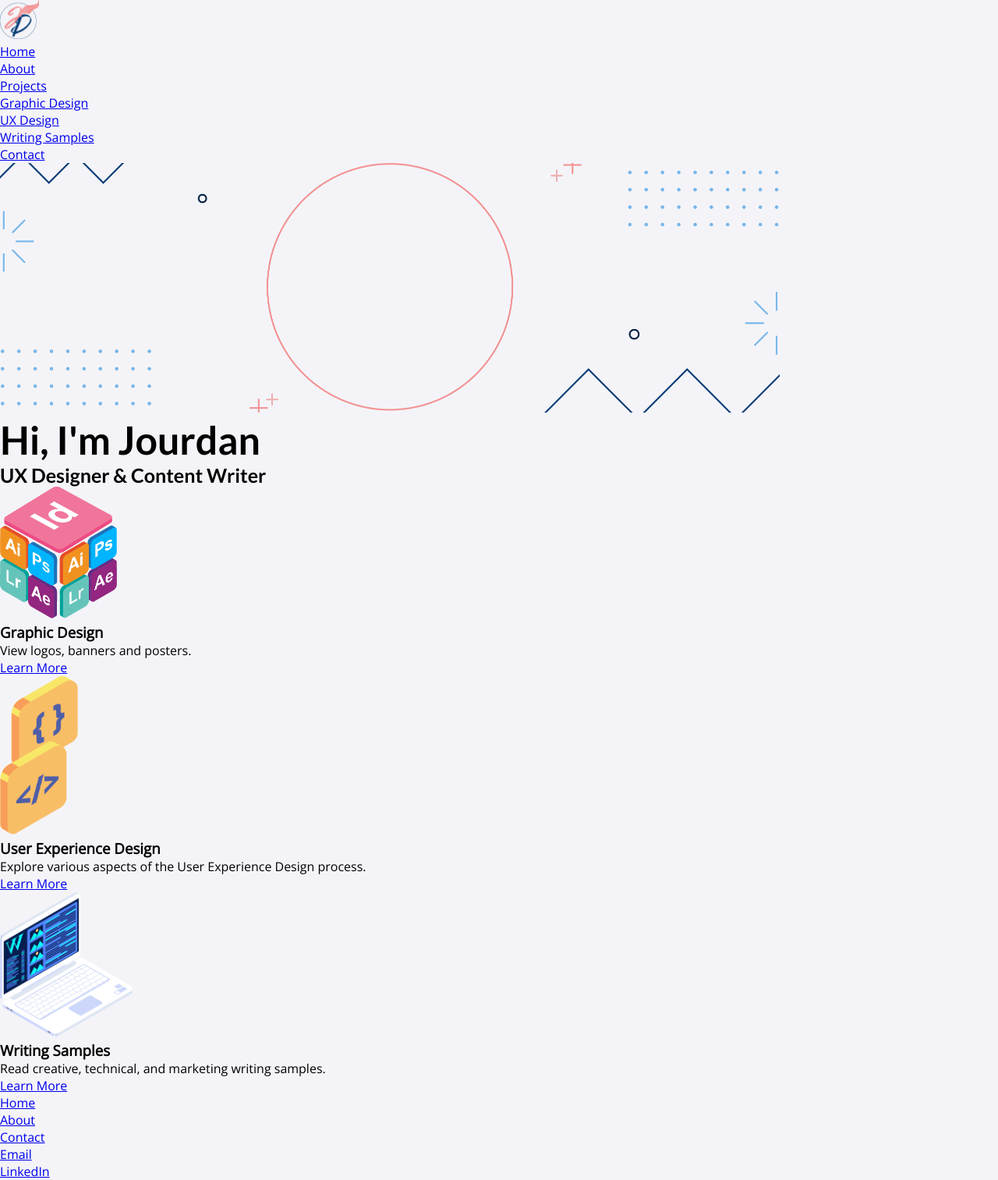
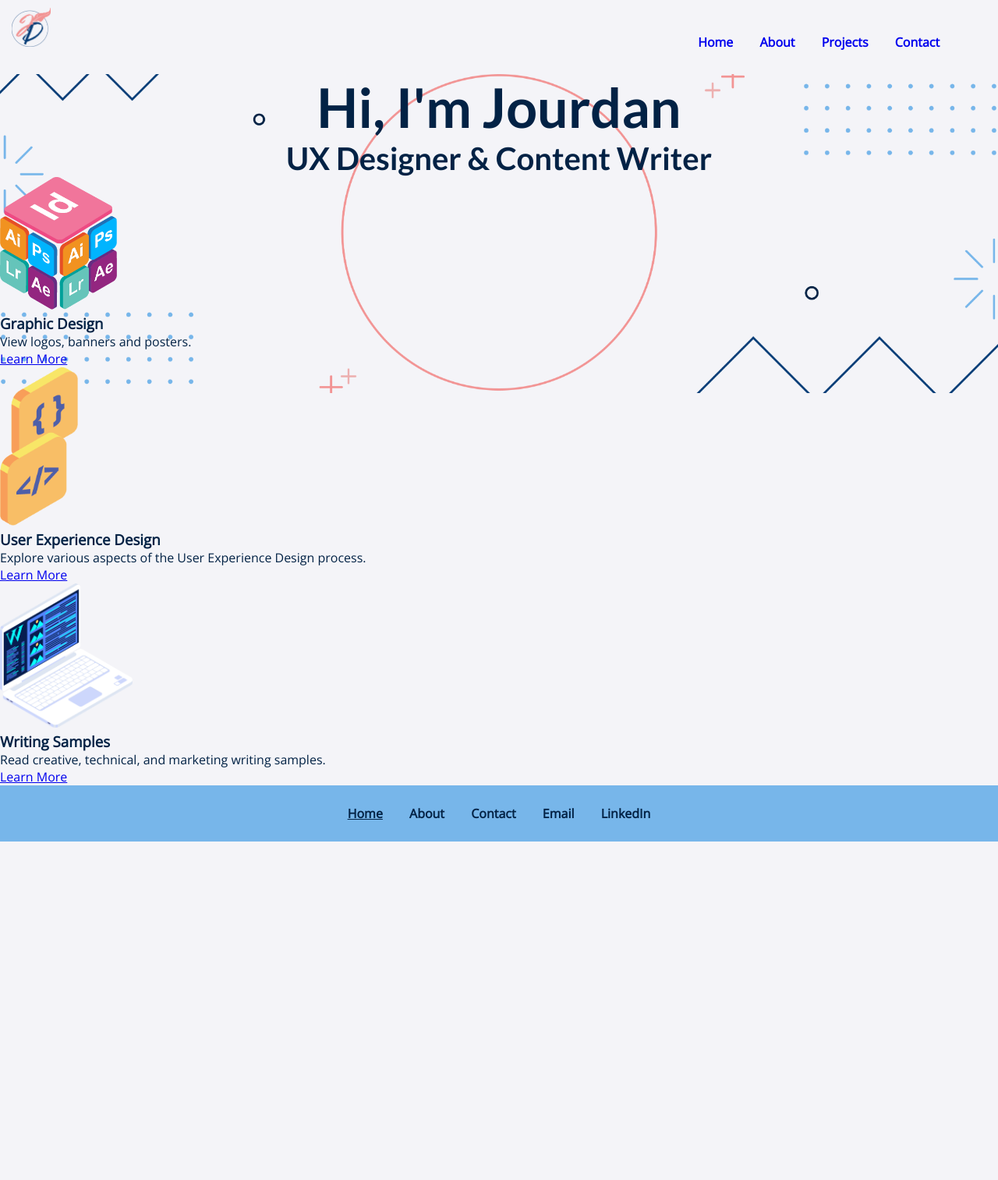
Before and after one commit to JDekle7/p3-dekle-jourdan, a plain HTML site: page index.html in a window 1280 px wide. Shown: the whole page at 78% size. After the commit the page ends 1079 px from the top, so only its background shows below. Drawn offline with Linux system fonts and the light colour scheme.

Commit message:
nav and footer complete

```diff
--- a/css/stylesheet.css
+++ b/css/stylesheet.css
@@ -1,3 +1,4 @@
+/*=====fonts====*/
 @font-face {
     font-family: 'opensans-regular';
     src: url('../fonts/opensans-regular.ttf');
@@ -8,6 +9,7 @@
     src: url('../fonts/lato-bold.ttf');
 }
 
+/*====reset rule====*/
 * {
     margin: 0;
     padding: 0;
@@ -15,19 +17,145 @@
     box-sizing: border-box;
 }
 
-
-
+/*====home page====*/
 body {
     font-family: 'opensans-regular';
-    background: #f4f4f8
+    background: #f4f4f8;
+    color: #022245;
 }
 
 h1 {
     font-family: 'lato-bold', sans-serif;
-    font-size: 50px;
+    font-size: 70px;
+    text-align: center;
 }
 
 .job-title {
     font-family: 'lato-bold', sans-serif;
-    font-size: 25px;
+    font-size: 40px;
+    text-align: center;
 }
+
+.logo {
+    width: 30%;
+    display: inline-block;
+}
+
+.background-image {
+    width: 100%;
+    position: absolute;
+    z-index: -9999;
+}
+
+/*====footer====*/
+footer {
+    text-align: center;
+    font-weight: bold;
+    padding: 10px;
+    background: #77B6EA;
+}
+
+footer a {
+    text-decoration: none;
+    color:#022245;
+}
+
+footer a:hover {
+    text-decoration: underline solid #022245;
+}
+
+footer a:visited {
+    color: #022245;
+}
+
+footer ul li {
+    list-style-type: none;
+    display: inline-block;
+    position: relative;
+    padding: 15px;
+}
+
+.active a {
+    text-decoration: underline solid #022245;
+}
+
+/*=====nav=====*/
+header .logo {
+    width: 30%;
+    display: inline-block;
+    padding: 10px 15px;
+}
+
+header nav {
+    width: 65%;
+    display: inline-block;
+    font-weight: bold;
+}
+
+.menu ul {
+    list-style-type: none;
+    color:#022245;
+    text-align:right;
+    padding-bottom: 15px;
+}
+
+.menu > ul >li {
+    display:inline-block;
+    position: relative;
+    vertical-align: center;
+}
+
+.menu ul li a {
+    display: block;
+    padding: 15px;
+    text-decoration: none;
+}
+
+.menu a:hover {
+    text-decoration: underline solid #022245;
+}
+
+.menu-item:hover .sub-menu {
+    display: block;
+    position: absolute;
+    transition: .3s;
+    background:#022245;
+    color: white;
+    top: 50px;
+    width: 200px;
+}
+
+
+
+.sub-menu {
+    display: none;
+    color: white;
+    border-radius: 5px;
+}
+
+.sub-menu a {
+    text-align: left;
+    margin-top: 5px;
+}
+
+.sub-menu a:hover {
+    text-decoration: underline solid white;
+}
+
+.sub-menu a:visited {
+    color: white;
+}
+
+a:visited {
+    color:#022245;
+}
+
+
+/*=====home page======*/
+
+
+/*======about page=====*/
+.other-header {
+    background: #77B6EA;
+    padding: 30px;
+}
--- a/index.html
+++ b/index.html
@@ -3,14 +3,14 @@
     <head>
         <meta charset="utf-8">
         <title>Jourdan Dekle</title>
-        <!--favicon-->
+        <!--favicon and stylesheet-->
         <link rel="shortcut icon" href="images/favicon.ico">
         <link rel="stylesheet" type="text/css" href="css/stylesheet.css">
     </head>
     <body>
         <header>
+            <a class="logo" href="index.html"><img src="images/logo.png" alt="logo" title="logo" width=50></a>
             <nav class="menu">
-                <a class="logo" href="index.html"><img src="images/logo.png" alt="logo" title="logo" width=50></a>
                 <ul>
                     <li class="menu-item"><a href="index.html">Home</a></li>
                     <li class="menu-item"><a href="about.html">About</a></li>
@@ -26,37 +26,37 @@
             </nav>
         </header>
         <main>
-            <section class="intro">
-                <img src="images/bg1.png" alt="background-image" title="background-image" width=1000>
+            <img class="background-image" src="images/bg1.png" alt="background-image" title="background-image" width=1000>
+            <div class="intro">
                 <h1>Hi, I'm Jourdan</h1>
                 <h2 class="job-title">UX Designer & Content Writer</h2>
-            </section>
-            <section class="graphic-design">
+            </div>
+            <div class="graphic-design">
                 <img src="images/acc.png" alt="adobe-cc" title="adobe-cc" width=150>
                 <h3>Graphic Design</h3>
                 <p class="description">View logos, banners and posters.</p>
                 <p class="learn-more"><a href="design.html">Learn More</a></p>
-            </section>
-            <section class="ux">
+            </div>
+            <div class="ux">
                 <img src="images/code.png" alt="coding" title="coding" width=100>
                 <h3>User Experience Design</h3>
                 <p class="description">Explore various aspects of the User Experience Design process.</p>
                 <p class="learn-more"><a href="uxd.html">Learn More</a></p>
-            </section>
-            <section class="writing">
+            </div>
+            <div class="writing">
                 <img src="images/write.png" alt="coding" title="coding" width=170>
                 <h3>Writing Samples</h3>
                 <p class="description">Read creative, technical, and marketing writing samples.</p>
                 <p class="learn-more"><a href="writing.html">Learn More</a></p>
-            </section>
+            </div>
         </main>
         <footer>
             <ul>
-                <li class="menu-item2"><a href="index.html">Home</a></li>
-                <li class="menu-item2"><a href="about.html">About</a></li>
-                <li class="menu-item2"><a href="contact.html">Contact</a></li>
-                <li class="menu-item2"><a href="mailto:jourdan.dekle@gmail.com">Email</a></li>
-                <li class="menu-item2"><a href="https://www.linkedin.com/in/jourdan-dekle-ma-student-8a0383136/" target="_blank">LinkedIn</a></li>
+                <li class="active"><a href="index.html">Home</a></li>
+                <li class=><a href="about.html">About</a></li>
+                <li class=><a href="contact.html">Contact</a></li>
+                <li class=><a href="mailto:jourdan.dekle@gmail.com">Email</a></li>
+                <li class=><a href="https://www.linkedin.com/in/jourdan-dekle-ma-student-8a0383136/" target="_blank">LinkedIn</a></li>
             </ul>
         </footer>
     </body>
```
Also changed, not shown: about.html (+2 -2 lines), contact.html (+2 -2 lines), design.html (+2 -2 lines), uxd.html (+2 -2 lines), writing.html (+2 -2 lines), README.md (deleted).
